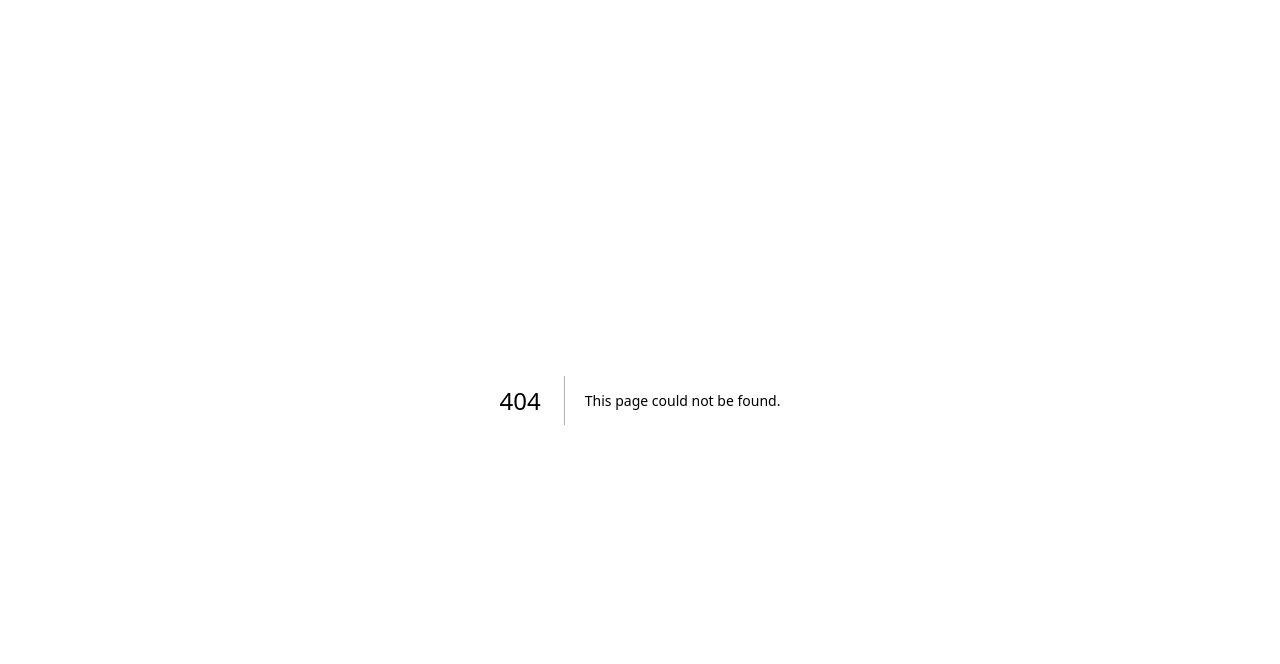
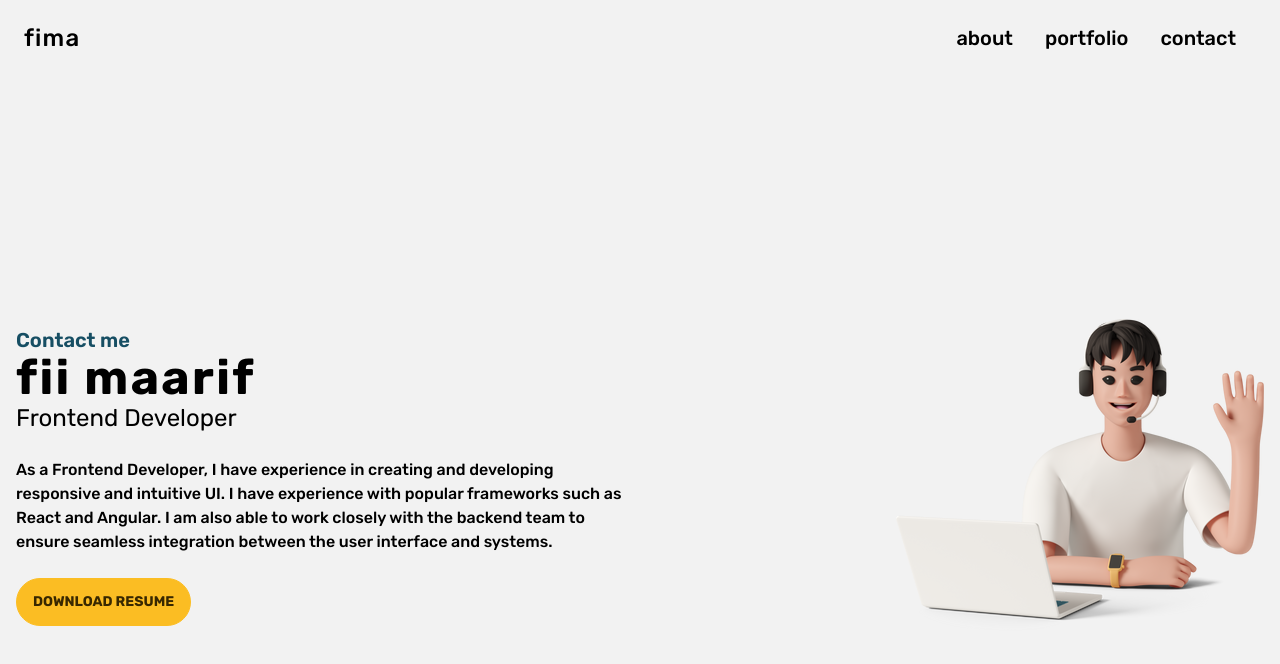
Before and after one commit to fiimaarif/fima-site, a Next.js app: page /contact in a window 1280 px wide. Before the commit this address had no page. Shown: the top 664 px of the page. Built offline with nearby package versions, Linux system fonts and the light colour scheme.

Commit message:
[CREATE] Contact Page

```diff
--- /dev/null
+++ b/src/components/Contact/index.tsx
@@ -0,0 +1,35 @@
+export function Contact() {
+    return (
+      <div className="min-h-screen py-10 bg-base-200 flex items-center" id="hero">
+        <div className="container mx-auto px-4">
+          <div data-aos="fade-left" className="flex flex-col items-center justify-between lg:flex-row-reverse">
+            <div className="lg:w-1/2 w-full">
+              <img
+                className="mx-auto lg:mx-0 lg:ml-auto"
+                src="./assets/images/contact-image.png"
+              />
+            </div>
+            <div className="lg:w-1/2 w-full text-center lg:text-left">
+              <h2 className="text-xl font-semibold text-cyan-900 font-rubik">
+                Contact me
+              </h2>
+              <h1 className="text-5xl font-bold tracking-wider font-rubik">
+                fii maarif
+              </h1>
+              <h2 className="text-2xl font-rubik">Frontend Developer</h2>
+              <p className="py-6 font-medium text-justify lg:text-left font-rubik">
+                As a Frontend Developer, I have experience in creating and
+                developing responsive and intuitive UI. I have experience with
+                popular frameworks such as React and Angular. I am also able to
+                work closely with the backend team to ensure seamless integration
+                between the user interface and systems.
+              </p>
+              <button className="btn btn-warning font-bold rounded-full font-rubik">
+                Download Resume
+              </button>
+            </div>
+          </div>
+        </div>
+      </div>
+    );
+  }
--- a/src/components/Navbar/index.tsx
+++ b/src/components/Navbar/index.tsx
@@ -34,6 +34,9 @@ export function Navbar() {
               <li>
                 <Link href={'/portfolio'} className="text-xl font-rubik">portfolio</Link>
               </li>
+              <li>
+                <Link href={'/contact'} className="text-xl font-rubik">contact</Link>
+              </li>
             </ul>
           </div>
           <Link href={'/'} className="normal-case text-2xl font-medium tracking-wider font-rubik">
@@ -48,6 +51,9 @@ export function Navbar() {
             <li>
               <Link href={'/portfolio'} className="text-xl font-medium font-rubik">portfolio</Link>
             </li>
+            <li>
+              <Link href={'/contact'} className="text-xl font-medium font-rubik">contact</Link>
+            </li>
           </ul>
         </div>
       </div>
--- a/src/components/index.tsx
+++ b/src/components/index.tsx
@@ -2,3 +2,4 @@ export * from './Navbar'
 export * from './Hero'
 export * from './About'
 export * from './Portfolio'
+export * from './Contact'
--- /dev/null
+++ b/src/pages/contact/index.tsx
@@ -0,0 +1,10 @@
+import { Navbar, Contact } from "../../components";
+
+export default function ContactPage() {
+    return(
+        <>
+        <Navbar />
+        <Contact />
+        </>
+    )
+}
```
Also changed, not shown: public/assets/images/contact-image.png (added).
